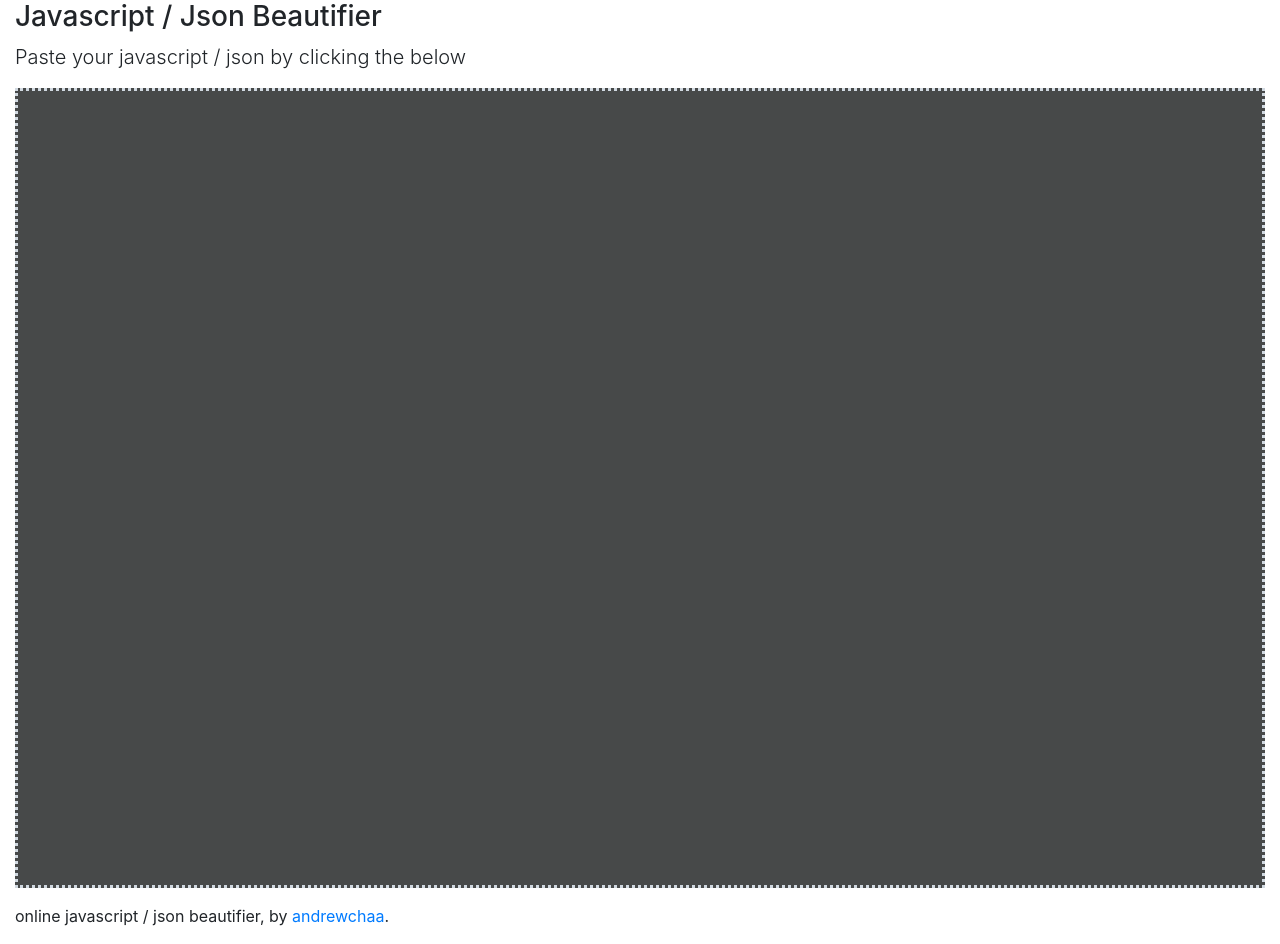
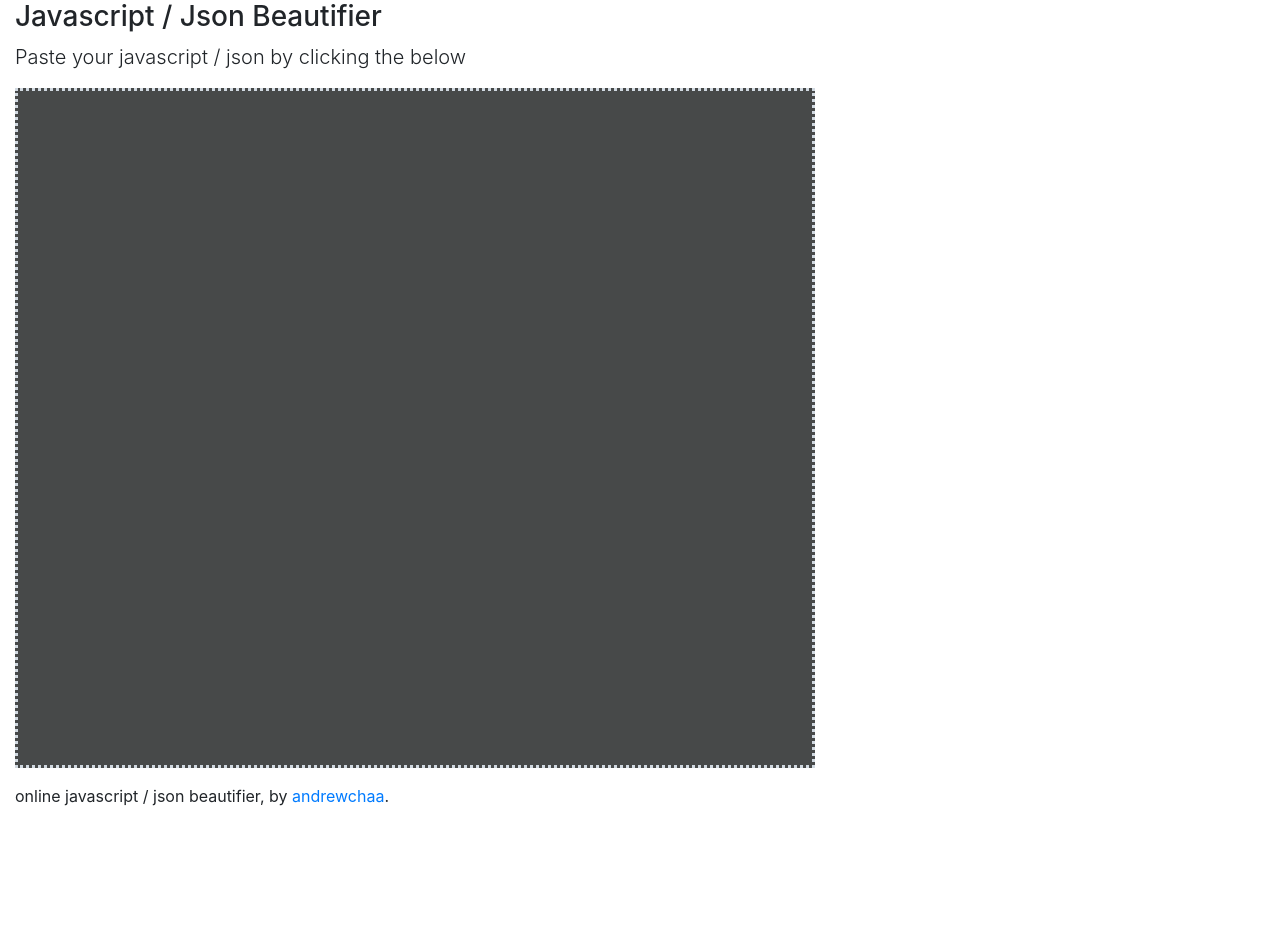
Before and after one commit to andrewchaa/JsBeautifierWeb, an Angular app: page / in a window 1280 px wide. After the commit the page ends 824 px from the top, so only its background shows below. Built offline with nearby package versions, Linux system fonts and the light colour scheme; what clipboard-polyfill, js-beautify would draw is missing.

Commit message:
use vh to have viewport sizing

```diff
--- a/src/app/app.component.css
+++ b/src/app/app.component.css
@@ -1,6 +1,6 @@
-textarea {
-  width: 100%;
-  height: 500px;
-  font-family: 'Courier New', Courier, monospace;
-  font-size: small;
+pre {
+  border-style:dotted;
+  width:100vh;
+  height:85vh;
+  font: normal 10pt Consolas, Monaco, monospace;
 }
--- a/src/styles.css
+++ b/src/styles.css
@@ -1,9 +1,2 @@
 @import "~bootstrap/dist/css/bootstrap.min.css";
 @import "~highlight.js/styles/rainbow.css";
-
-pre {
-    width:100%;
-    border-style:dotted;
-    height:800px;
-    font: normal 10pt Consolas, Monaco, monospace;
-}
```
